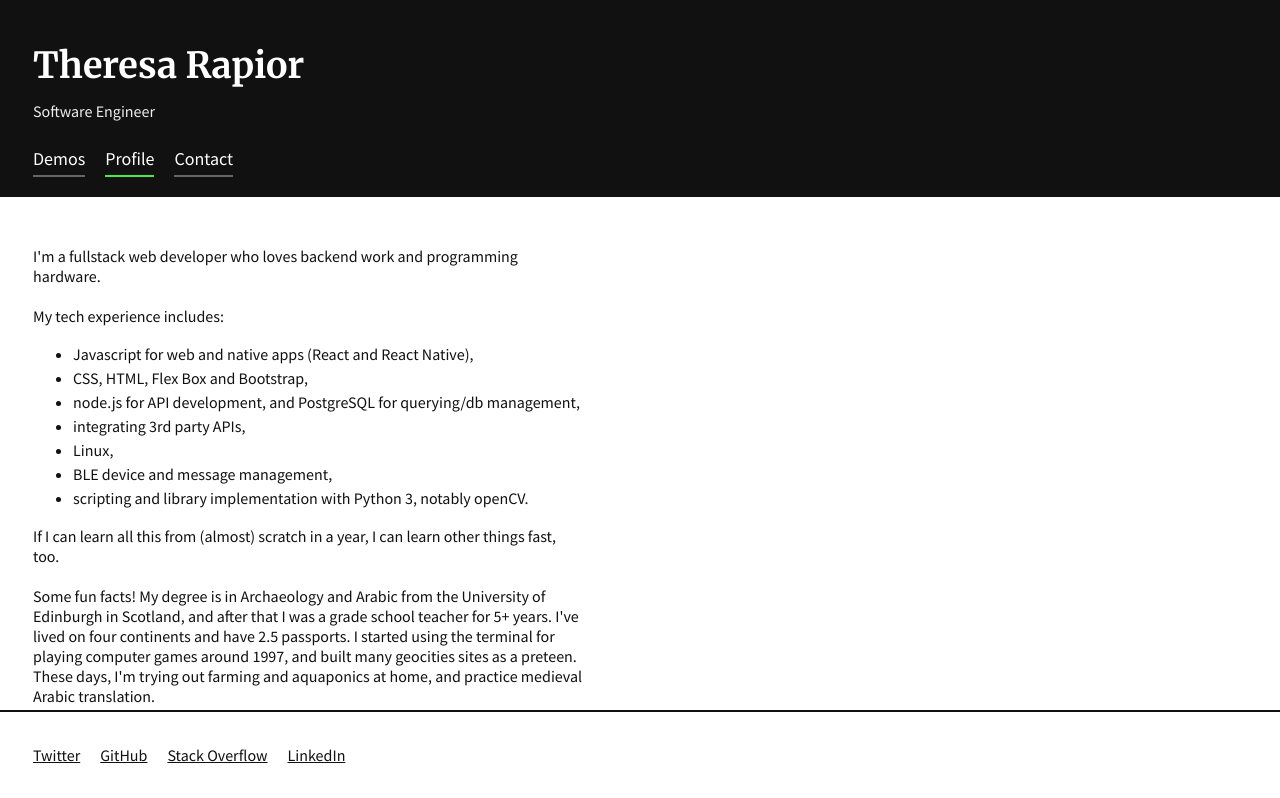
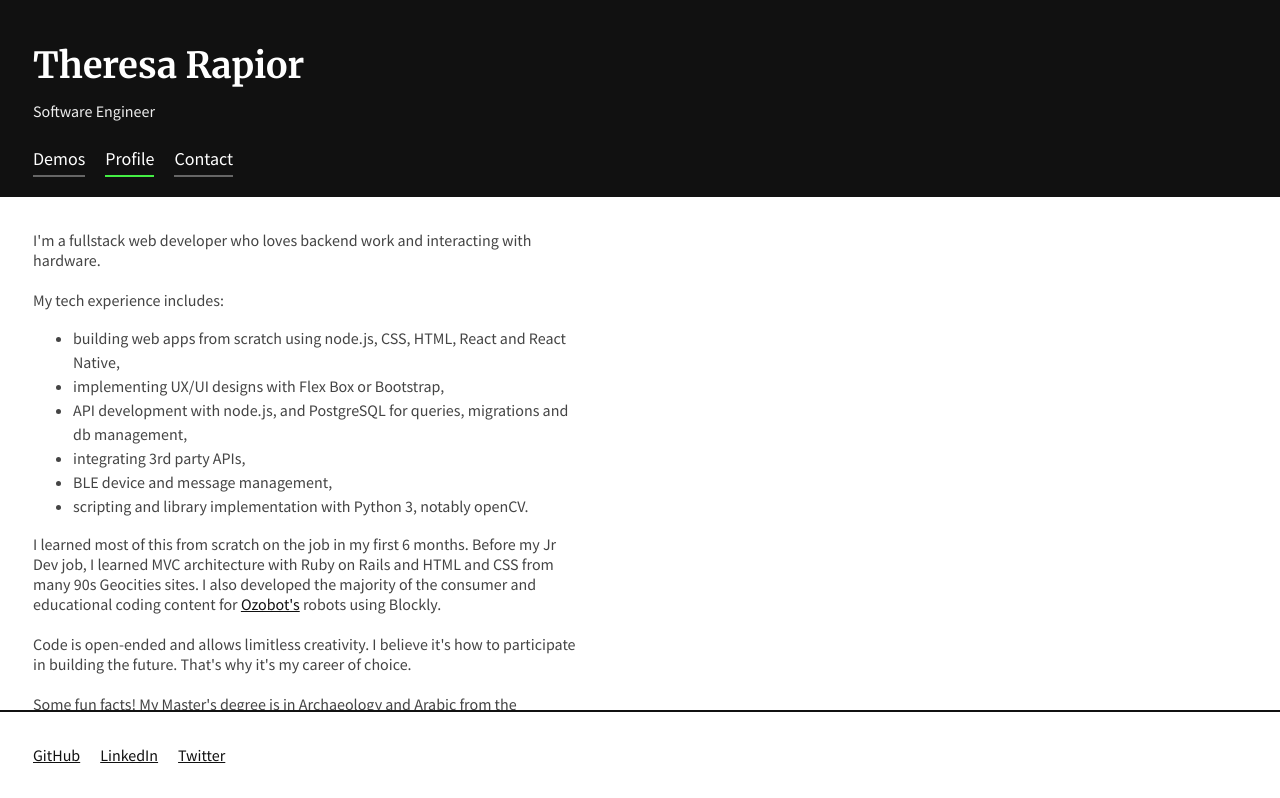
Before and after one commit to foureyedraven/foureyedraven.dev, a React app: page / in a window 1280 px wide. Shown: the top 798 px of the page. Built offline with nearby package versions, Linux system fonts and the light colour scheme.

Commit message:
adds typescript
trades jsx for tsx, basic type info. updates profile copy.

```diff
--- a/public/global.css
+++ b/public/global.css
@@ -40,10 +40,18 @@ h2 h3 {
   margin: 0;
 }
 
-p a {
+a {
+  color: '#111';
+  font-size: '16px';
+  text-decoration: 'underline';
+  width: 'fit-content';
+}
+
+p a ul li  {
   font-family: 'Source Sans Pro';
   font-size: 16px;
   line-height: 1.4em;
+  color: '#111';
 }
 
 li {
--- a/public/index.html
+++ b/public/index.html
@@ -1,15 +1,6 @@
 <!DOCTYPE html>
 <html>
   <head>
-    <!-- Global site tag (gtag.js) - Google Analytics -->
-    <script async src="https://www.googletagmanager.com/gtag/js?id=UA-172550835-1"></script>
-    <script>
-      window.dataLayer = window.dataLayer || [];
-      function gtag(){dataLayer.push(arguments);}
-      gtag('js', new Date());
-
-      gtag('config', 'UA-172550835-1');
-    </script>
     <meta charset="UTF-8" />
     <meta name="viewport" content="width=device-width, initial-scale=1.0" />
     <meta http-equiv="X-UA-Compatible" content="ie=edge" />
--- a/src/App.jsx
+++ /dev/null
@@ -1,21 +0,0 @@
-import React, { Component } from 'react'
-import Header from './components/Header'
-import Footer from './components/Footer'
-import Content from './components/Content'
-
-class App extends Component {
-	render() {
-		return (
-      <div style={{
-        overflow: 'scroll',
-        paddingBottom: '88px',
-      }}>
-        <Header />
-        <Content />
-        <Footer />
-			</div>
-		)
-	}
-}
-
-export default (App)
--- /dev/null
+++ b/src/App.tsx
@@ -0,0 +1,21 @@
+import * as React from "react"
+import { Header } from './components/Header'
+import { Footer } from './components/Footer'
+import { Content } from './components/Content'
+
+class App extends React.Component<{}, any> {
+	render() {
+		return (
+      <div style={{
+        overflow: 'scroll',
+        paddingBottom: '88px',
+      }}>
+        <Header />
+        <Content />
+        <Footer />
+			</div>
+		)
+	}
+}
+
+export default (App)
--- a/src/client/index.jsx
+++ b/src/client/index.tsx
@@ -1,4 +1,4 @@
-import React from 'react'
+import * as React from "react"
 import { render } from 'react-dom'
 import App from '../App'
 
--- a/src/components/Content.js
+++ b/src/components/Content.tsx
@@ -1,5 +1,5 @@
-import React, { Component } from 'react'
-import github from '../../public/assets/GitHub_Logo.png'
+import * as React from "react"
+import { TabState } from "./constants"
 
 const styles = {
   main: {
@@ -28,16 +28,13 @@ const styles = {
     alignSelf: 'flex-start',
     height: 'inherit'
   },
-  text: {
-    color: '#111',
-    fontSize: '16px',
+  textBody: {
     paddingRight: '20px',
     maxWidth: '550px'
   },
   a: {
     color: '#111',
     fontSize: '16px',
-    marginRight: '20px',
     textDecoration: 'underline',
     width: 'fit-content'
   },
@@ -80,36 +77,34 @@ const Tab = ({ text, selected, selectFn }) => {
 const Tabs = ({ tabs, selected, selectFn }) => {
   return (
     <div style={styles.tabsGroup}>
-      {Object.keys(tabs).map((tab, i) => <Tab key={i} text={tab} component={tabs[tab]} selected={selected === tab} selectFn={selectFn}/>)}
+      {Object.keys(tabs).map((tab, i) => <Tab key={i} text={tab} selected={selected === tab} selectFn={selectFn}/>)}
     </div>
   )
 }
 
 const Profile = () => {
   return (
-    <div>
-      <p style={styles.text}>
-        I'm a fullstack web developer who loves backend work and programming hardware.
+    <div style={styles.textBody}>
+        I'm a fullstack web developer who loves backend work and interacting with hardware.
         <br/><br/>
         My tech experience includes:<br/>
         <ul>
           <li>
-            Javascript for web and native apps (React and React Native),
+            building web apps from scratch using node.js, CSS, HTML, React and React Native,
           </li>
-          <li>CSS, HTML, Flex Box and Bootstrap,</li>
+          <li>implementing UX/UI designs with Flex Box or Bootstrap,</li>
           <li>
-            node.js for API development, and PostgreSQL for querying/db management,
+            API development with node.js, and PostgreSQL for queries, migrations and db management,
           </li>
           <li>integrating 3rd party APIs,</li>
-          <li>Linux,</li>
           <li>BLE device and message management,</li>
           <li>scripting and library implementation with Python 3, notably openCV.</li>
         </ul>
-        If I can learn all this from (almost) scratch in a year, I can learn other things fast, too.
+        I learned most of this from scratch on the job in my first 6 months. Before my Jr Dev job, I learned MVC architecture with Ruby on Rails and HTML and CSS from many 90s Geocities sites. I also developed the majority of the consumer and educational coding content for <a style={styles.a} href='https://ozobot.com' target='_blank'>Ozobot's</a> robots using Blockly.
         <br/><br/>
-        Some fun facts! My degree is in Archaeology and Arabic from the University of Edinburgh in Scotland, and after that I was a grade school teacher for 5+ years. I've lived on four continents and have 2.5 passports. I started using the terminal for playing computer games around 1997, and built many geocities sites as a preteen. These days, I'm trying out farming and aquaponics at home, and practice medieval Arabic translation.
+        Code is open-ended and allows limitless creativity. I believe it's how to participate in building the future. That's why it's my career of choice.
         <br/><br/>
-        Why switch to software engineering from Archeaology or teaching? Code is open-ended and allows limitless creativity, and, is how to participate in building the future. I've been drawn to computers since messing with MS-DOS as a kid, and creating weird websites as a teen. If I'd ever had the chance to study computers in high school, I would, without a doubt, have studied CS at university.
+        Some fun facts! My Master's degree is in Archaeology and Arabic from the University of Edinburgh in Scotland, and after that I was a grade school teacher for 5+ years. I've lived on four continents and have 2.5 passports. I started using the terminal for playing computer games in 1997. These days, I do small-scale farming and aquaponics at home, and translate medieval Arabic poetry and science treatises for fun.
         <br/><br/>
         I believe the best future is one where we build and support community. Here are some great tech initiatives helping their communities right now:
         <ul>
@@ -120,7 +115,6 @@ const Profile = () => {
             <a style={styles.a} target="_blank" href="https://elpha.com/">Elpha provides a social network to women and femmes in tech &#x21E8;</a>
           </li>
         </ul>
-      </p>
       <div style={{ width: 'fit-content', marginTop: '45px' }}>
         <a style={styles.a} target="_blank" href="https://docs.google.com/document/d/1SNIqC6LjeXw5NvsxRQd6JKZxAlE6pKgrGa_xc7sfs1I/?usp=sharing">Check out my resume &#x21E8;</a>
       </div>
@@ -166,7 +160,7 @@ const demos = {
     subtitle: 'play a terminal Pokemon game that uses a Pokedex API',
     start: 'type \'help\' into the terminal and send',
     url: '',
-    // maybe websockets for saving high scores? or just db? mongodb?
+    // maybe saving high scores? which db? mongodb?
     // websocket to play against another player? (sign in code?)
   },
   userData: {
@@ -187,7 +181,7 @@ const demos = {
     subtitle: 'use computer vision to transliterate text from a photo to a chosen alphabet',
     start: 'Choose a language to transliterate to, and upload a photo with another alphabet\'s text',
     url: '',
-    // google translate voice api?
+    // google translate voice api? to read out response (native accent)
   },
   webble: {
     title: 'What\'s in Your Bluetooth Device',
@@ -210,19 +204,22 @@ const tabs =  {
   },
 }
 
-export default class Content extends Component {
-  constructor(props) {
-    super(props)
-    this.state = {
-      selected: 'Profile'
-    }
+interface NavTabsState {
+  tabState: TabState
+}
+
+export class Content extends React.Component<{}, NavTabsState> {
+  constructor(props: {}) {
+    super(props);
+    this.state = { tabState: "Profile" };
+
   }
   render() {
     return (
       <div style={styles.main}>
-        <Tabs tabs={tabs} selected={this.state.selected} selectFn={val => this.setState({ selected: val})} />
+        <Tabs tabs={tabs} selected={this.state.tabState} selectFn={val => this.setState({ tabState: val})} />
         <div style={styles.content}>
-          {React.createElement(tabs[this.state.selected].component, tabs[this.state.selected].data || undefined)}
+          {React.createElement(tabs[this.state.tabState].component, tabs[this.state.tabState].data || undefined)}
         </div>
       </div>
     )
--- a/src/components/Footer.js
+++ b/src/components/Footer.tsx
@@ -1,5 +1,4 @@
-import React, { Component } from 'react'
-
+import * as React from "react"
 
 const footer = {
   display: 'flex',
@@ -27,19 +26,18 @@ const text = {
 
 }
 
-export default class Footer extends Component {
+export class Footer extends React.Component<{}, any> {
   render() {
     const links = {
+      'GitHub': 'https://github.com/foureyedraven',
+      'LinkedIn': 'https://www.linkedin.com/in/theresarapior/',
       'Twitter': 'https://twitter.com/tracer_reaper',
-      'GitHub': 'https://github.com/foureyedraven',
-      'Stack Overflow': 'https://stackoverflow.com/users/5304980/foureyedraven',
-      'LinkedIn': 'https://www.linkedin.com/in/theresarapior/',
     }
     return (
       <div style={footer}>
         <div>
           {Object.keys(links).map(link => (
-            <a key={link} style={text} target="_blank" href={links[link]}>{link}</a>
+            <a key={link} style={text} target="_blank">{link}</a>
           ))}
         </div>
       </div>
--- a/src/components/Header.js
+++ b/src/components/Header.tsx
@@ -1,4 +1,4 @@
-import React, { Component } from 'react'
+import * as React from "react"
 
 const header = {
   // display: 'flex',
@@ -25,7 +25,7 @@ const h2 = {
   // textTransform: 'uppercase',
 }
 
-export default class Header extends Component {
+export class Header extends React.Component<{}, any> {
   render() {
 
     return (
--- /dev/null
+++ b/src/components/constants.ts
@@ -0,0 +1 @@
+export type TabState = "" | "Profile" | "Contact" | "Demos";
--- a/webpack.config.js
+++ b/webpack.config.js
@@ -1,7 +1,6 @@
 const path = require('path')
 const webpack = require('webpack')
 const HTMLWebpackPlugin = require('html-webpack-plugin');
-
 
 module.exports = [
   {
@@ -12,11 +11,11 @@ module.exports = [
     },
     entry: {
       bundle: [
-        './src/client'
+        './src/client/index.tsx'
       ]
     },
     resolve: {
-      extensions: ['.js', '.jsx']
+      extensions: ['.ts', '.tsx', '.js', '.jsx']
     },
     output: {
       filename: '[name].js',
@@ -24,13 +23,22 @@ module.exports = [
     },
     module: {
       rules: [
-        {
-          test: /\.jsx?$/,
-          exclude: /node_modules/,
-          use: {
-            loader: 'babel-loader'
-          }
-        },
+        // changed from { test: /\.jsx?$/, use: { loader: 'babel-loader' }, exclude: /node_modules/ },
+        { test: /\.(t|j)sx?$/, use: { loader: 'ts-loader' }, exclude: /node_modules/ },
+        // addition - add source-map support
+        { enforce: "pre", test: /\.js$/, exclude: /node_modules/, loader: "source-map-loader" },
+        // {
+        //   test: /\.tsx?$/,
+        //   use: 'ts-loader',
+        //   exclude: /node_modules/,
+        // },
+        // {
+        //   test: /\.jsx?$/,
+        //   exclude: /node_modules/,
+        //   use: {
+        //     loader: 'babel-loader'
+        //   }
+        // },
         {
           test: /\.(png|svg|jpg|gif|pdf)$/,
           use: [
@@ -48,6 +56,12 @@ module.exports = [
         }
       ]
     },
+    // externals: {
+    //   "react": "React",
+    //   "react-dom": "ReactDOM",
+    // },
+    // addition - add source-map support
+    devtool: "source-map",
     plugins: [
          //will automatically inject bundle js into ./dist/index.html
          new HTMLWebpackPlugin({
```
Also changed, not shown: package.json (+11 -0 lines), tsconfig.json (added, +72 -0 lines), 7 other files (tests, documents, lock files or other folders).
